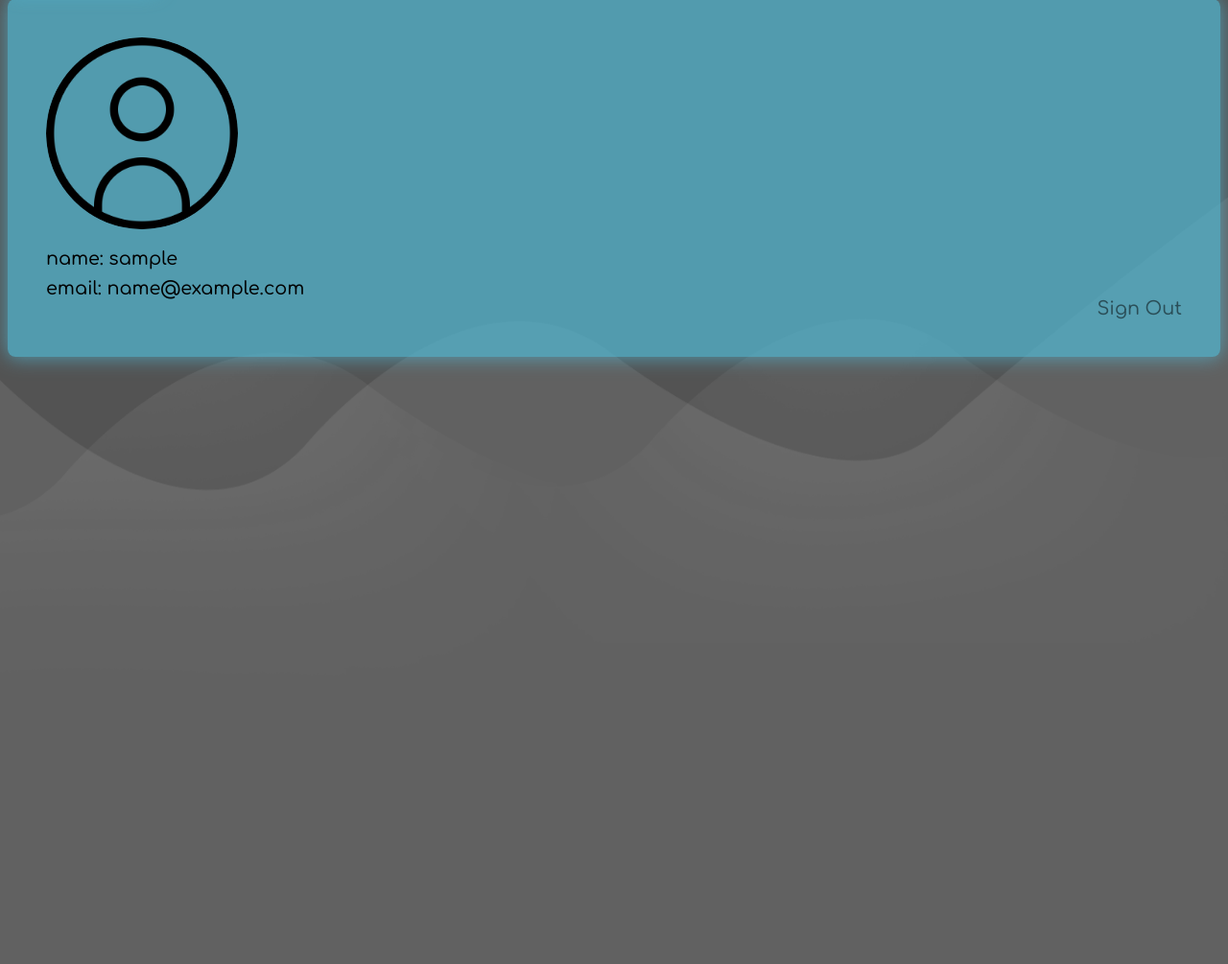
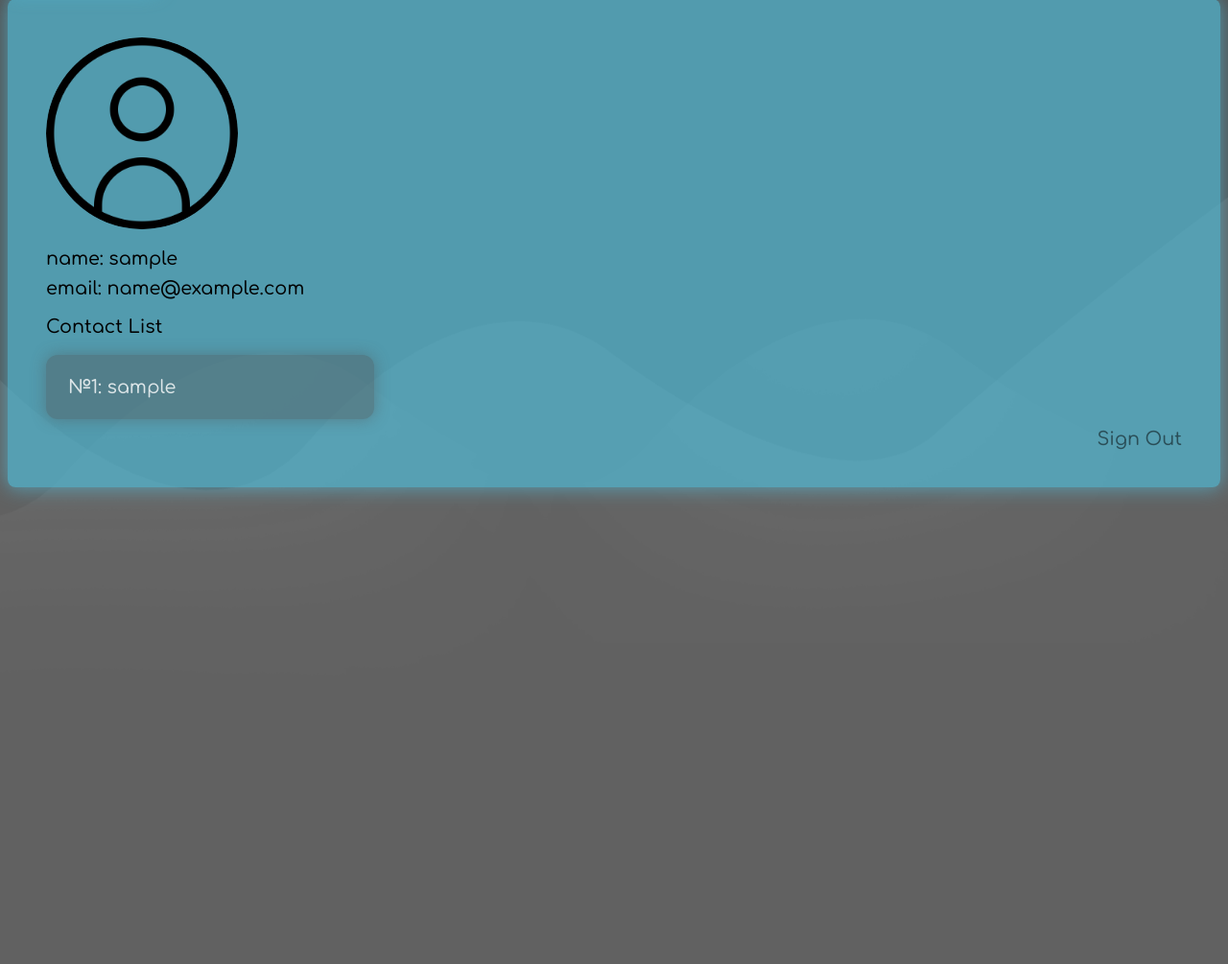
Before and after one commit to YukkieWQR/emnosys_wqrfl, a Django app: page /personalpage/ in a window 1280 px wide. Shown: the part 75-1080 px from the top of the page at 96% size. Run offline with Django 3.2, Linux system fonts and the light colour scheme; a user stored in the database is signed in; tables that the repository leaves empty hold one stand-in row (values such as "Sample post").

Commit message:
added display of contact list on personal page, added send_token.html (not stylized)

```diff
--- a/emnosys/static/emnosys/css/styles-personalpage.css
+++ b/emnosys/static/emnosys/css/styles-personalpage.css
@@ -52,6 +52,21 @@ body {
 }
 .username {
     margin-bottom: 10px;
+}
+.contact {
+    padding: 20px;
+    display: flex;
+    align-items: center;
+    justify-content: left;
+    margin-bottom: 10px;
+    margin-top: 10px;
+    border-radius: 12px;
+    border: solid rgba(83,83,83,.0);
+    background-color: rgba(83,83,83,.4);
+    box-shadow: 0 0 15px 1px rgba(83,83,83,.4);
+    color: rgba(256,256,256,.8);
+    max-width: 25%;
+
 }
 .waves {
     background: url(../images/waves.png)no-repeat;
--- a/emnosys/templates/emnosys/personalpage.html
+++ b/emnosys/templates/emnosys/personalpage.html
@@ -24,18 +24,38 @@
             <label for="#email">email:  </label>
             {{ request.user.email }}
         </div>
+        <div class="contact-list">
+            <p>Contact List</p>
+        </div>
         <script>
+            function makeContactList() {
+                return new Promise(function (resolve, reject) {
                     $.ajax({
                         url: '/contact_list/',
                         type: 'GET',
                         dataType: 'json',
                         success: function (json_data) {
-                    const jsonData = JSON.parse(json_data)
-                    console.log(jsonData)
+                            resolve(json_data)
                         },
                         error: function () {
-                    console.log('error')
+                            reject('Error fetching data')
                         }
+                    })
+                })
+            }
+            makeContactList().then(function (data) {
+                console.log('Data', data)
+                let divsContainer = document.querySelector('.contact-list')
+                for (let userKey in data) {
+                    if (data.hasOwnProperty(userKey)) {
+                        let contactElement = document.createElement('div')
+                        contactElement.className = 'contact'
+                        contactElement.textContent = userKey + ': ' + data[userKey].username
+                        divsContainer.appendChild(contactElement)
+                    }
+                }
+            }).catch(function (error) {
+                console.error(error)
             })
         </script>
         <div class="signout">
--- a/emnosys/views.py
+++ b/emnosys/views.py
@@ -180,7 +180,7 @@ def CreateJsonWithNamesView(request):
     users = CreateListOfContacts(request)
     print(users)
     for i, user in enumerate(users, start=1):
-        data['user' + str(i)] = {
+        data['№' + str(i)] = {
             'username': user.username
         }
     json_data = json.dumps(data)
```
Also changed, not shown: emnosys/migrations/0001_initial.py. Lines whose indentation alone changed are shown as unchanged.
